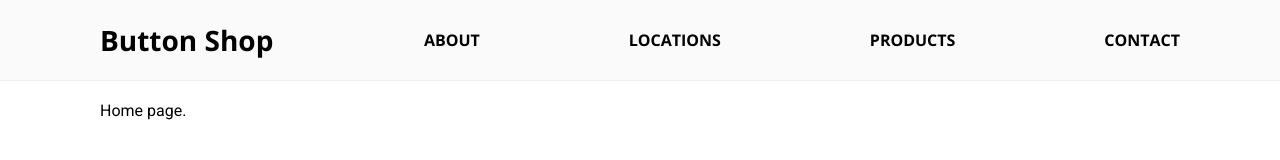
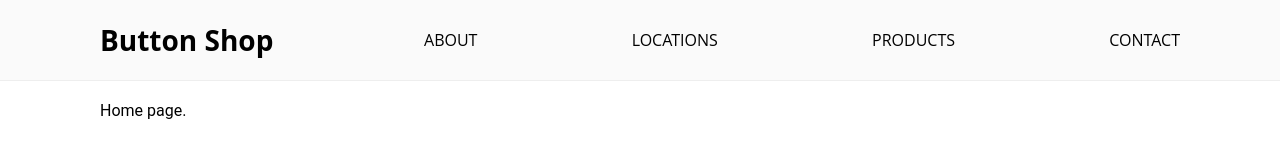
Before and after one commit to seankelliher/header-navigation, a plain HTML site: page index.html in a window 1280 px wide. Shown: the top 160 px of the page. Drawn offline with nearby package versions, Linux system fonts and the light colour scheme.

Commit message:
Remove font import from Google.

```diff
--- a/index.html
+++ b/index.html
@@ -11,7 +11,6 @@
         <meta name="description" content="Add description for production model">
         <meta name="robots" content="noindex">
 
-        <link href="https://fonts.googleapis.com/css?family=Open+Sans:700|Roboto&display=swap" rel="stylesheet">
         <link rel="stylesheet" type="text/css" href="index.css">
 
     </head>
```
